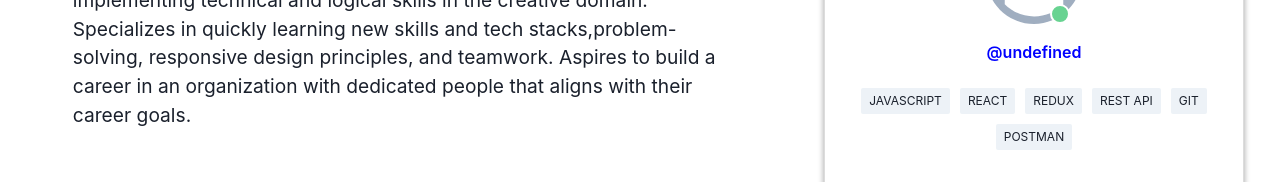
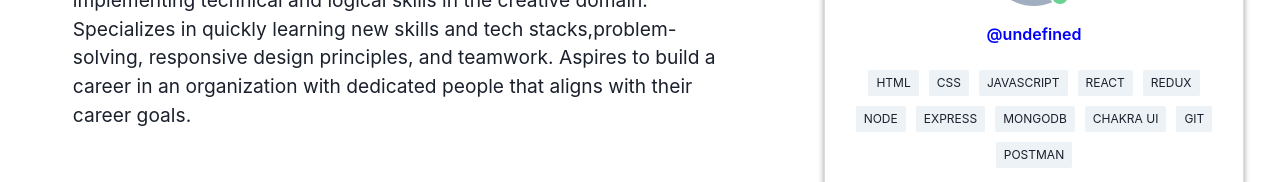
Before and after one commit to rohitnayal12/rohitnayal12.github.io, a React (Create React App) app: page / in a window 1280 px wide. Shown: the part 286-468 px from the top of the page. Built offline with nearby package versions, Linux system fonts and the light colour scheme; no server answers.

Commit message:
skill added

```diff
--- a/src/Components/About.jsx
+++ b/src/Components/About.jsx
@@ -46,6 +46,8 @@ const About = () => {
               <Text
                 textTransform={"uppercase"}
                 color={"white.400"}
+                id="user-detail-name"
+
                 border="1px solid black"
                 fontWeight={600}
                 fontSize={"sm"}
@@ -75,7 +77,7 @@ const About = () => {
               >
                 I am an MERN Full Stack Developer with a strong understanding of
                 Web Development and exceptional problem-solving skills in HTML,
-                CSS, JavaScript, React and Redux. . Currently, I am seeking a
+                CSS, JavaScript, React, Redux , Node and Express . Currently, I am seeking a
                 challenging role as a MERN Stack developer. As a passionate
                 Full-Stack Web Developer, I have a keen eye for stunning designs
                 and a deep commitment to social causes. I am eager to expand my
--- a/src/Components/Home.jsx
+++ b/src/Components/Home.jsx
@@ -46,10 +46,15 @@ const Home = () => {
   const [result, setResult] = useState({});
   const [isHovered, setIsHovered] = useState(false);
   const SkillArr = [
+    "HTML",
+    "CSS",
     "JAVASCRIPT",
     "REACT",
     "REDUX",
-    "REST API",
+    "NODE",
+    "EXPRESS",
+    "MONGODB",
+    "CHAKRA UI",
     "GIT",
     "POSTMAN",
   ];
```
